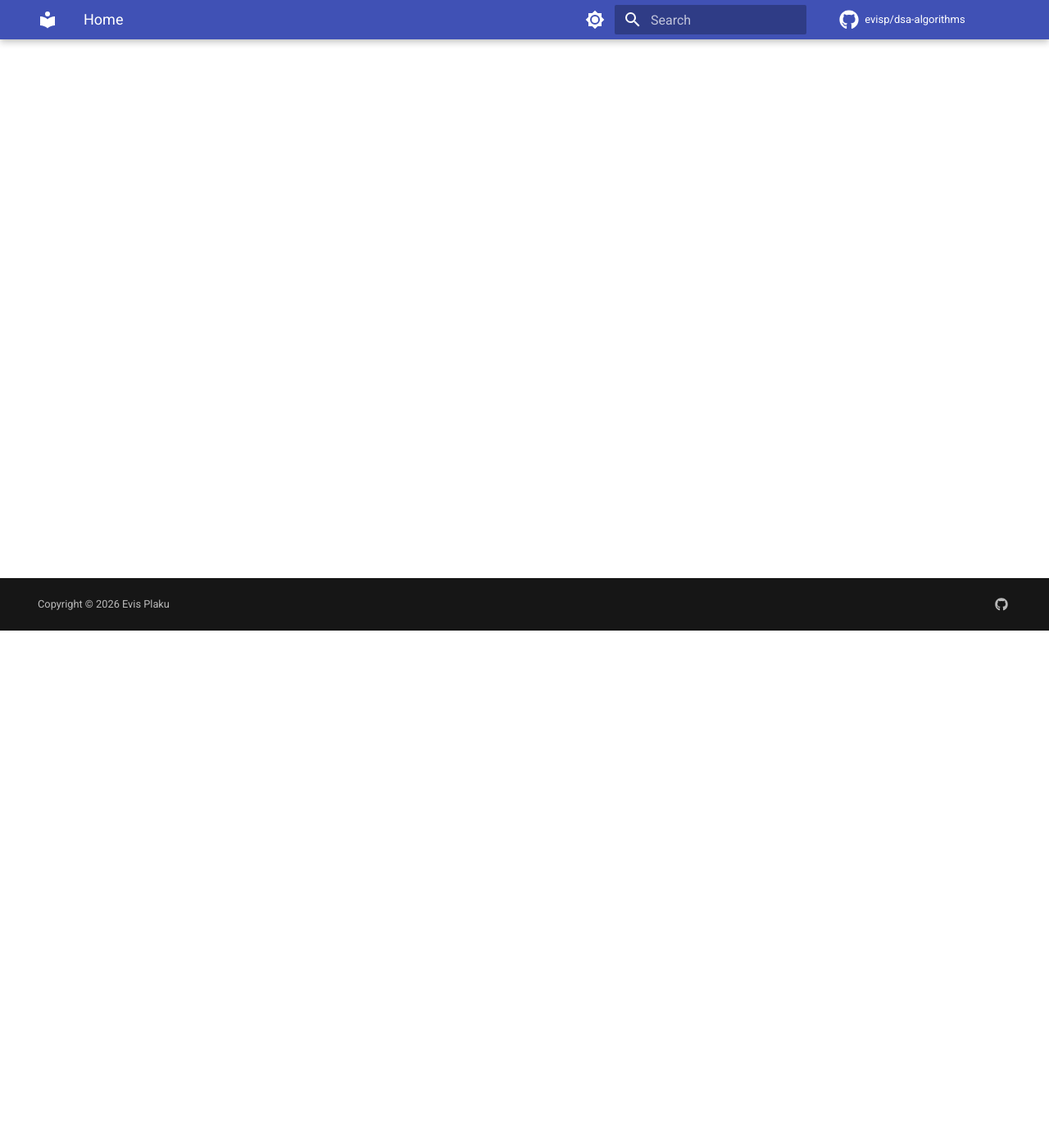
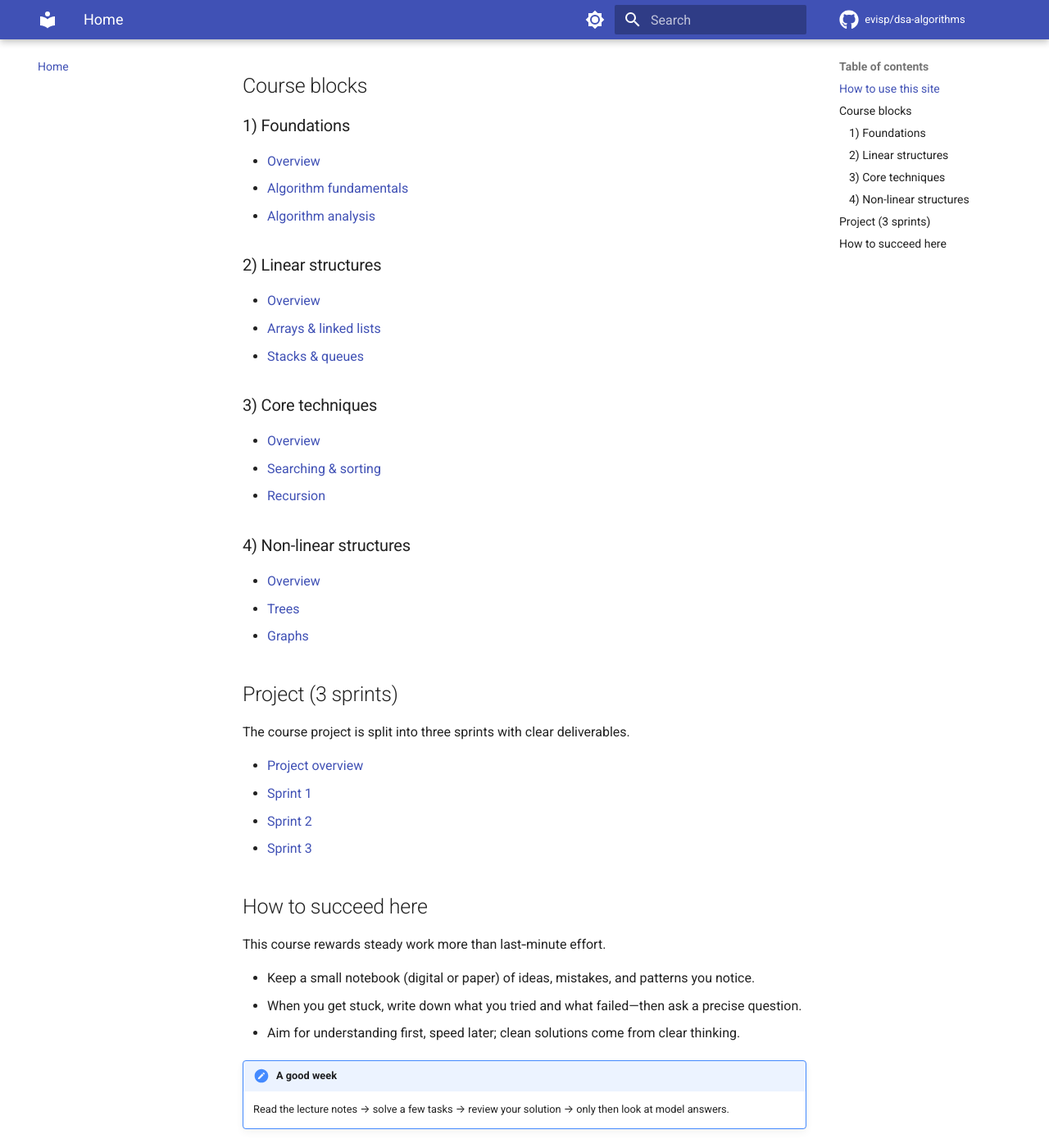
Before and after one commit to evisp/dsa-algorithms, an MkDocs documentation site: the page built from docs/index.md, in a window 1280 px wide and 1400 px high, scrolled down 631 px. Shown: the whole window at 82% size. Built offline with MkDocs 1.6.1 and Material for MkDocs 9.7.7, drawn with Linux system fonts in a browser that asks for light colours; comment, search, counter and statistics services are not loaded; some of the changed text lies outside the part shown.

Commit message:
setup: homepage

```diff
--- a/docs/index.md
+++ b/docs/index.md
@@ -1,3 +1,54 @@
+![DSA Algorithms banner](assets/banner.png){ width="100%" }
+
 # Data Structures & Algorithms (Java)
 
-Use the menu to navigate the 4 blocks, project, and literature.
+Welcome. This site contains lecture notes, slides, and practice tasks for the course.
+
+!!! info "Quick links"
+    - Start here: [Foundations](foundations/index.md)
+    - Course project: [Project overview](project/index.md)
+    - Reading list: [Literature](literature/index.md)
+
+## How to use this site
+- Use the top menu to jump between the 4 blocks.
+- In each lecture page you’ll find two sections: **Slides** (PDF) and **Practice tasks** (problems to solve).
+- Before labs/exercises, skim the lecture page and try the first practice tasks.
+
+## Course blocks
+### 1) Foundations
+- [Overview](foundations/index.md)
+- [Algorithm fundamentals](foundations/algorithm-fundamentals/index.md)
+- [Algorithm analysis](foundations/algorithm-analysis/index.md)
+
+### 2) Linear structures
+- [Overview](linear/index.md)
+- [Arrays & linked lists](linear/arrays-linkedlists/index.md)
+- [Stacks & queues](linear/stacks-queues/index.md)
+
+### 3) Core techniques
+- [Overview](techniques/index.md)
+- [Searching & sorting](techniques/searching-sorting/index.md)
+- [Recursion](techniques/recursion/index.md)
+
+### 4) Non-linear structures
+- [Overview](nonlinear/index.md)
+- [Trees](nonlinear/trees/index.md)
+- [Graphs](nonlinear/graphs/index.md)
+
+## Project (3 sprints)
+The course project is split into three sprints with clear deliverables.
+
+- [Project overview](project/index.md)
+- [Sprint 1](project/sprint-1.md)
+- [Sprint 2](project/sprint-2.md)
+- [Sprint 3](project/sprint-3.md)
+
+## How to succeed here
+This course rewards steady work more than last‑minute effort.
+
+- Keep a small notebook (digital or paper) of ideas, mistakes, and patterns you notice.
+- When you get stuck, write down what you tried and what failed—then ask a precise question.
+- Aim for understanding first, speed later; clean solutions come from clear thinking.
+
+!!! note "A good week"
+    Read the lecture notes → solve a few tasks → review your solution → only then look at model answers.
```
Also changed, not shown: assets/banner.png (added).
